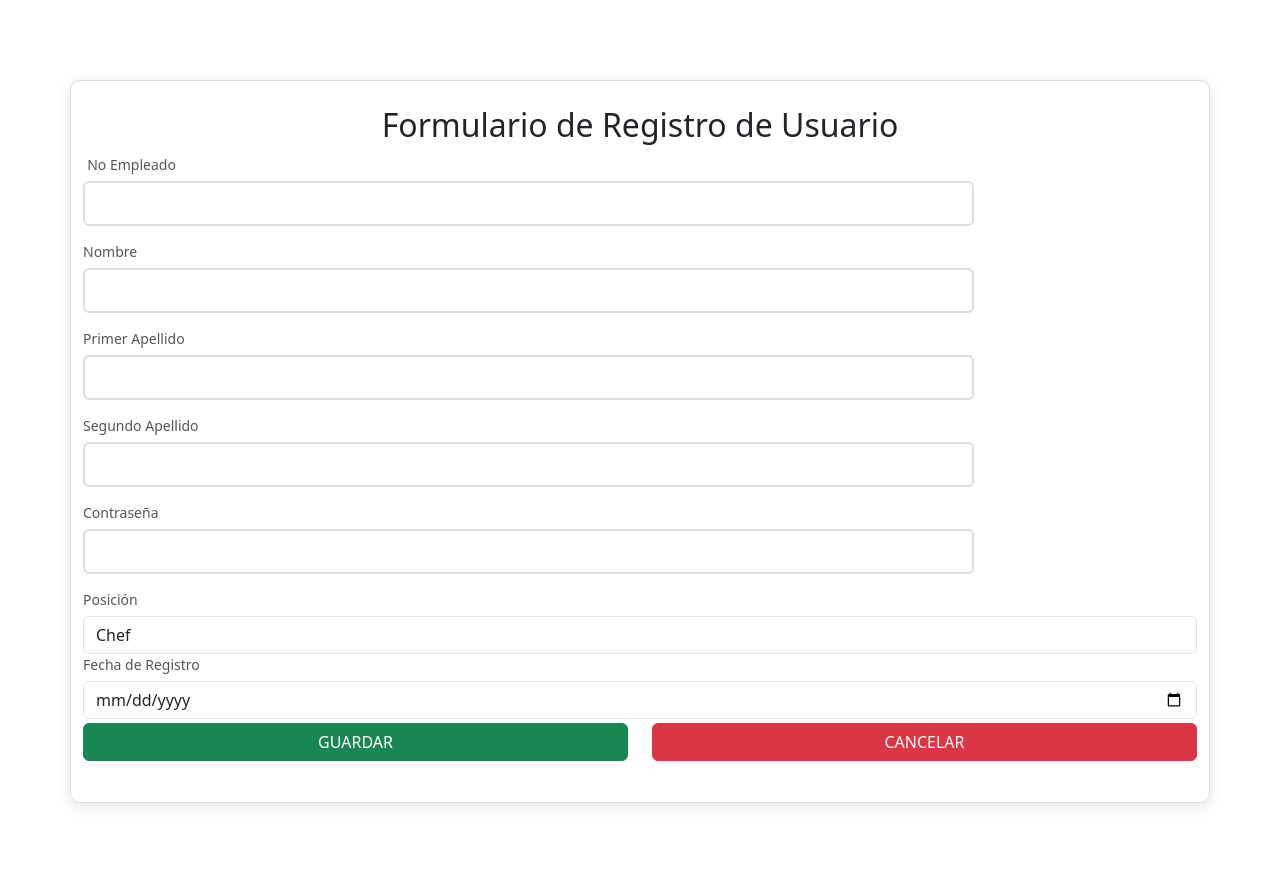
After one commit to SebastianLFdz/PIA_Eq3_FDW, a Django app: page /usuarios/ in a window 1280 px wide. The commit adds this page. Run offline with Django 5.2, Linux system fonts and the light colour scheme; some libraries are stand-ins or nearby versions.

Commit message:
Avance 1

```diff
--- a/Django/PIA/modulo/restaurante/admin.py
+++ b/Django/PIA/modulo/restaurante/admin.py
@@ -1,5 +1,7 @@
-from django.contrib import admin
+from django.contrib import admin # type: ignore
 from .models import USUARIO, PEDIDOS
 
 # Register your models here.
 admin.site.register(USUARIO)
+
+admin.site.register(PEDIDOS)
--- a/Django/PIA/modulo/restaurante/apps.py
+++ b/Django/PIA/modulo/restaurante/apps.py
@@ -1,4 +1,4 @@
-from django.apps import AppConfig
+from django.apps import AppConfig # type: ignore
 
 
 class AlumnoConfig(AppConfig):
--- a/Django/PIA/modulo/restaurante/templates/plantilla.html
+++ b/Django/PIA/modulo/restaurante/templates/plantilla.html
@@ -5,6 +5,7 @@
     <meta charset="UTF-8">
     <meta name="viewport" content="width=device-width, initial-scale=1.0" />
     <title>{% block title %} {% endblock %}</title>
+    <link rel="stylesheet" type="text/css" href="styles.css">
 
     <!-- Se importa el cdn de Bootstrap y FontAwsome -->
     <link href="https://cdn.jsdelivr.net/npm/bootstrap@5.3.3/dist/css/bootstrap.min.css" rel="stylesheet"
--- /dev/null
+++ b/Django/PIA/modulo/restaurante/templates/registro.html
@@ -0,0 +1,118 @@
+<html lang="es"><head>
+    <meta charset="UTF-8">
+    <meta name="viewport" content="width=device-width, initial-scale=1.0">
+    <title>Formulario de Registro</title>
+    <style>
+        body {
+            font-family: 'Arial', sans-serif;
+            background-color: #f0f8ff;
+            margin: 0;
+            padding: 0;
+        }
+        .container {
+            width: 35%;
+            margin: 80px auto;
+            background-color: #fff;
+            padding: 25px;
+            border-radius: 10px;
+            box-shadow: 0 4px 15px rgba(0, 0, 0, 0.1);
+            border: 1px solid #ddd;
+        }
+        h2 {
+            text-align: center;
+            color: #333;
+            font-size: 24px;
+            margin-bottom: 20px;
+        }
+        label {
+            display: block;
+            margin-bottom: 6px;
+            font-size: 14px;
+            color: #555;
+        }
+        input[type="text"], input[type="email"], input[type="tel"], input[type="password"], select {
+            width: 80%; /* Reducir el ancho de todos los campos */
+            padding: 10px;
+            margin-bottom: 15px;
+            border: 2px solid #ddd;
+            border-radius: 6px;
+            font-size: 14px;
+            color: #333;
+        }
+        input[type="text"]:focus, input[type="email"]:focus, input[type="tel"]:focus, input[type="password"]:focus, select:focus {
+            border-color: #4CAF50;
+            outline: none;
+        }
+        button {
+            width: 100%;
+            padding: 12px;
+            background-color: #4CAF50;
+            color: white;
+            font-size: 16px;
+            border: none;
+            border-radius: 6px;
+            cursor: pointer;
+            transition: background-color 0.3s ease;
+        }
+        button:hover {
+            background-color: #45a049;
+        }
+        .footer {
+            text-align: center;
+            margin-top: 20px;
+            font-size: 14px;
+            color: #888;
+        }
+    </style>
+    <link rel="stylesheet" href="https://cdnjs.cloudflare.com/ajax/libs/font-awesome/6.6.0/css/all.min.css" integrity="sha512-Kc323vGBEqzTmouAECnVceyQqyqdsSiqLQISBL29aUW4U/M7pSPA/gEUZQqv1cwx4OnYxTxve5UMg5GT6L4JJg==" crossorigin="anonymous" referrerpolicy="no-referrer" />
+    <link rel="stylesheet" href="https://cdn.jsdelivr.net/npm/bootstrap@5.3.3/dist/css/bootstrap.min.css" integrity="sha384-QWTKZyjpPEjISv5WaRU9OFeRpok6YctnYmDr5pNlyT2bRjXh0JMhjY6hW+ALEwIH" crossorigin="anonymous">
+
+<style type="text/css" id="operaUserStyle"></style></head>
+<body>
+
+    <div class="container">
+        <h2>Formulario de Registro de Usuario</h2>
+        <form action="/registrarUsuario/" method="post">{% csrf_token %}
+            <label for="txtId"></label>
+            <input type="hidden" id="txtId" name="txtId" value="{{ last_user_id|default:0|add:1 }}" minlength="1" maxlength="10" class="form-control" required>
+
+            <label for="txtNoEmpleado">No Empleado</label>
+            <input type="text" id="txtNoEmpleado" name="txtNoEmpleado" minlength="1" maxlength="7" class="form-control" required>
+
+            <label for="txtNombre">Nombre</label>
+            <input type="text" id="txtNombre" name="txtNombre" minlength="1" maxlength="15" class="form-control" required>
+
+            <label for="txtPrimerApellido">Primer Apellido</label>
+            <input type="text" id="txtPrimerApellido" name="txtPrimerApellido" minlength="1" maxlength="15" class="form-control" required>
+
+            <label for="txtSegundoApellido">Segundo Apellido</label>
+            <input type="text" id="txtSegundoApellido" name="txtSegundoApellido" minlength="1" maxlength="15" class="form-control" required>
+
+            <label for="txtContrasena">Contraseña</label>
+            <input type="password" id="txtContrasena" name="txtContrasena" minlength="1" maxlength="15" class="form-control" required>
+
+            <label for="posicion">Posición</label>
+            <select id="posicion" name="posicion" class="form-control" required>
+                <option value="chef">Chef</option>
+                <option value="mesero">Mesero</option>
+            </select>
+
+            <label for="txtFechaRegistro">Fecha de Registro</label>
+            <input type="date" id="txtFechaRegistro" name="txtFechaRegistro" class="form-control" required>
+
+            <div class="row mt-1">
+                <div class="col-md-6">
+                    <button type="submit" class="btn btn-success w-100">GUARDAR</button>
+                </div>
+                <div class="col-md-6">
+                    <button type="reset" class="btn btn-danger w-100">CANCELAR</button>
+                </div>
+            </div>
+        </form>
+    </div>
+
+
+
+
+
+</body></html>
--- a/Django/PIA/modulo/restaurante/urls.py
+++ b/Django/PIA/modulo/restaurante/urls.py
@@ -6,5 +6,6 @@ urlpatterns = [
     path("registrarUsuario/", views.registrarUsuario),
     path("editarUsuario/<pIdUsuario>", views.editarUsuario),
     path("eliminarUsuario/<pIdUsuario>" , views.eliminarUsuario),
-    path("leerUsuario/", views.leerUsuario)
+    path("leerUsuario/", views.leerUsuario),
+    path("usuarios/", views.usuarios)
 ]
--- a/Django/PIA/modulo/restaurante/views.py
+++ b/Django/PIA/modulo/restaurante/views.py
@@ -6,6 +6,9 @@ from . models import USUARIO, PEDIDOS
 def home(request):
     lstUsuarios = USUARIO.objects.all()
     return render(request, "adminUsuarios.html", {"tblUsuarios": lstUsuarios})
+
+def usuarios(request):
+    return render(request, "registro.html")
 
 # CREAR
 def registrarUsuario(request):
```
Also changed, not shown: Django/PIA/modulo/restaurante/templates/adminUsuarios.html (+31 -0 lines), Django/PIA/modulo/restaurante/templates/styles.css (added, +74 -0 lines), Django/PIA/proyecto2/settings.py (+6 -1 lines), Django/PIA/BDPEDIDOS.db.
